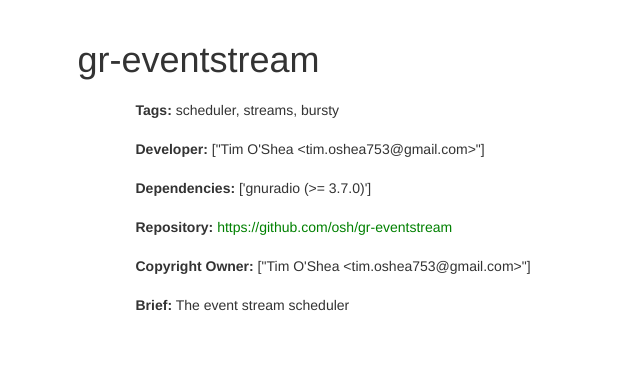
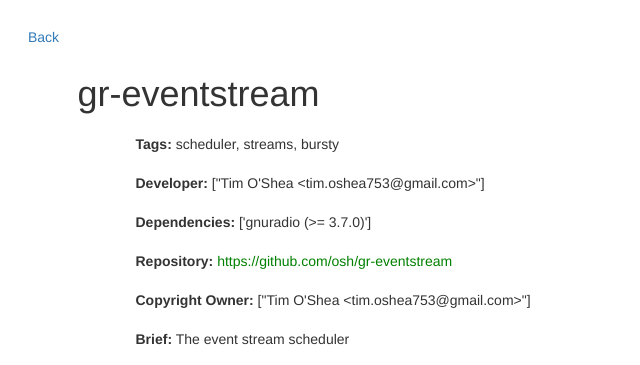
Before and after one commit to gnuradio/cgran, a Django app: page /540/ in a window 1280 px wide. Shown: the part 52-417 px from the top of the page, without its empty margins (0-640 px from the left). Run offline with Django 3.2, Linux system fonts and the light colour scheme; data comes from the database, SQL or seed files in the repository; some libraries are stand-ins or nearby versions.

Commit message:
added back button to oot_page

```diff
--- a/ootlist/templates/ootlist/oot_page.html
+++ b/ootlist/templates/ootlist/oot_page.html
@@ -9,6 +9,7 @@
 </head>
 
 <body>
+
 
 
 <nav class="navbar navbar-default">
@@ -23,6 +24,8 @@
   </div>
 </nav>
 
+
+<a class="btn btn-link" role="button" href="javascript:history.back()">Back</a>
 
 <div class="container">
   <h1>  {{ oot.name }} </h1>
```
